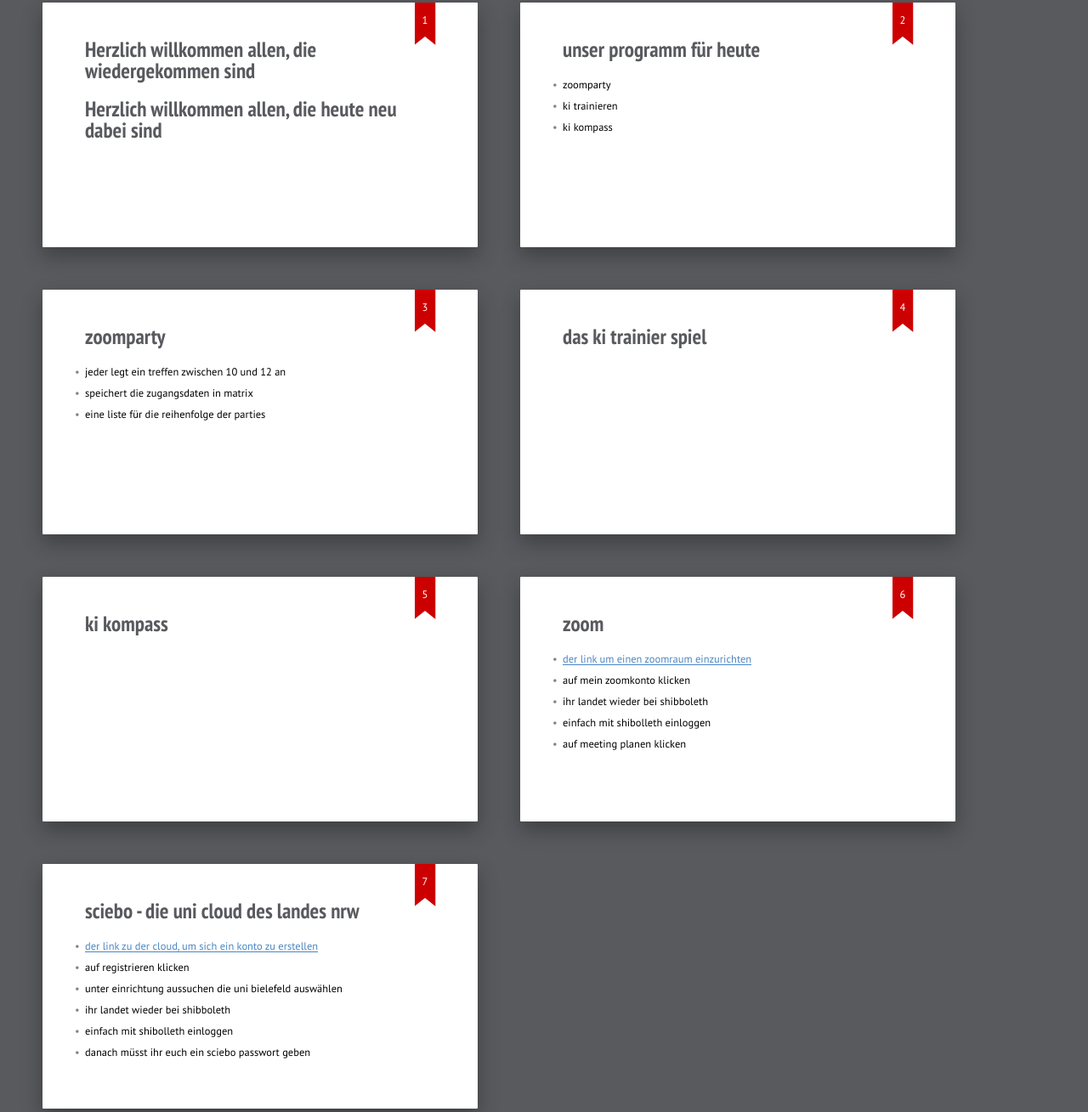
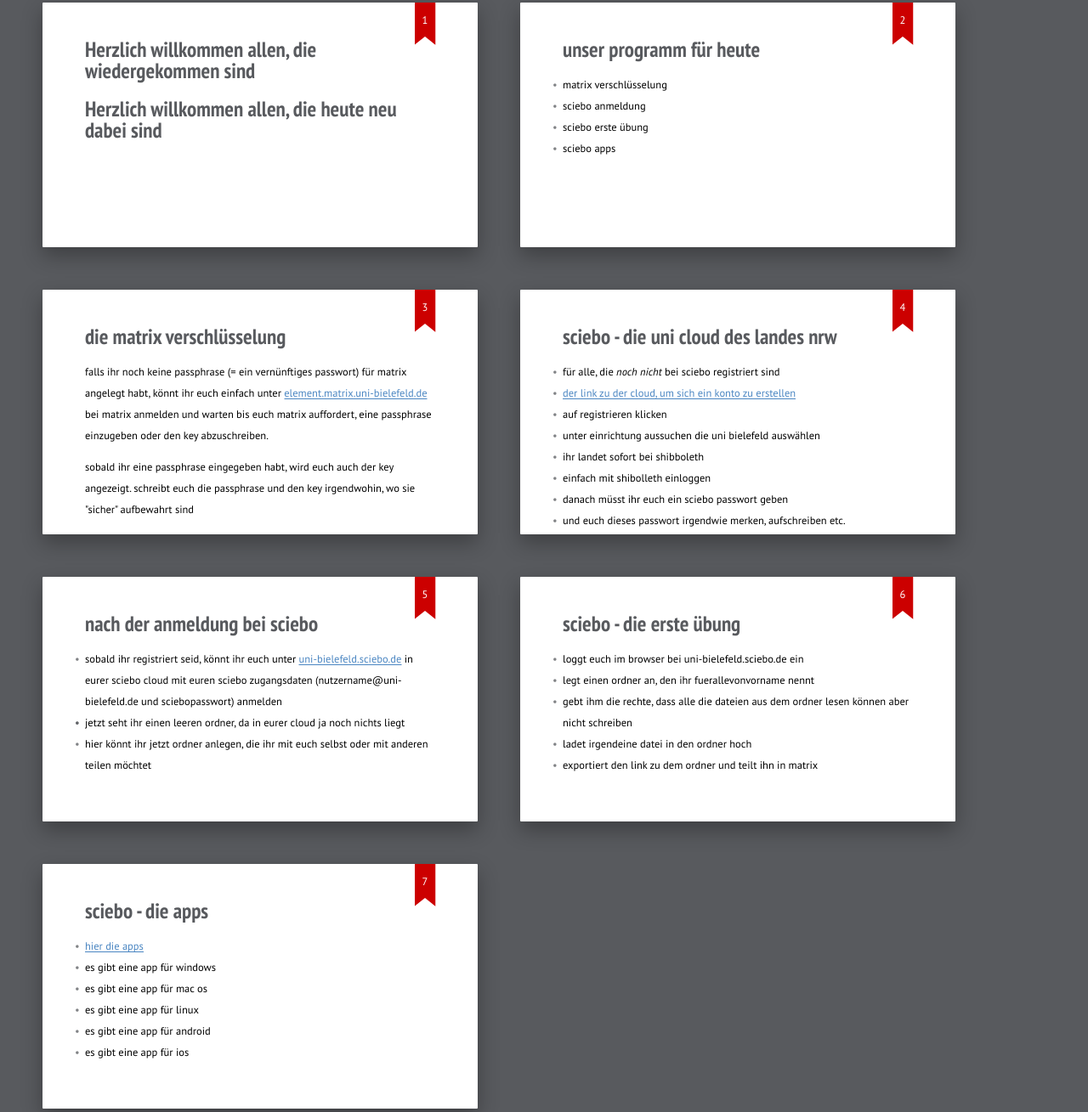
Before and after one commit to digitaleangebote/slides, a plain HTML site: page 16012025/index.html in a window 1280 px wide. Shown: the part 171-1480 px from the top of the page at 85% size. Drawn offline with Linux system fonts and the light colour scheme.

Commit message:
sciebo_apps

```diff
--- a/16012025/index.html
+++ b/16012025/index.html
@@ -25,45 +25,58 @@
     <section class="slide">
         <h2>unser programm für heute</h2>
         <ul>
-            <li>zoomparty</li>
-            <li>ki trainieren</li>
-            <li>ki kompass</li>
+            <li>matrix verschlüsselung</li>
+            <li>sciebo anmeldung</li>
+            <li>sciebo erste übung</li>
+            <li>sciebo apps</li>
         </ul>
     </section>
     <section class="slide">
-        <h2>zoomparty</h2>
-        <ul>
-            <li>jeder legt ein treffen zwischen 10 und 12 an</li>
-            <li>speichert die zugangsdaten in matrix</li>
-            <li>eine liste für die reihenfolge der parties</li>
-        </ul>
-       </section>
-    <section class="slide">
-        <h2>das ki trainier spiel</h2>
-    </section>
-    <section class="slide">
-        <h2>ki kompass</h2>
-    </section>
-
-    <section class="slide">
-        <h2>zoom</h2>
-        <ul>
-        <li><a href="uni-bielefeld.zoom.us">der link um einen zoomraum einzurichten</a></li>
-        <li>auf mein zoomkonto klicken</li>
-        <li>ihr landet wieder bei shibboleth</li>
-        <li>einfach mit shibolleth einloggen</li>
-        <li>auf meeting planen klicken</li>
-        </ul>
+        <h2>die matrix verschlüsselung</h2>
+        <p>falls ihr noch keine passphrase (= ein vernünftiges passwort) für matrix angelegt habt, könnt ihr euch einfach unter <a href="https://element.matrix.uni-bielefeld.de/#/welcome">element.matrix.uni-bielefeld.de</a> bei matrix anmelden und warten bis euch matrix auffordert, eine passphrase einzugeben oder den key abzuschreiben.</p>
+        <p>sobald ihr eine passphrase eingegeben habt, wird euch auch der key angezeigt. schreibt euch die passphrase und den key irgendwohin, wo sie "sicher" aufbewahrt sind</p>
     </section>
     <section class="slide">
         <h2>sciebo - die uni cloud des landes nrw</h2>
         <ul>
+        <li>für alle, die <em>noch nicht</em> bei sciebo registriert sind</li>
         <li><a href="https://hochschulcloud.nrw/">der link zu der cloud, um sich ein konto zu erstellen</a></li>
         <li>auf registrieren klicken</li>
         <li>unter einrichtung aussuchen die uni bielefeld auswählen</li>
-        <li>ihr landet wieder bei shibboleth</li>
+        <li>ihr landet sofort bei shibboleth</li>
         <li>einfach mit shibolleth einloggen</li>
         <li>danach müsst ihr euch ein sciebo passwort geben</li>
+        <li>und euch dieses passwort irgendwie merken, aufschreiben etc.</li>
+    </ul>
+    </section>
+    <section class="slide">
+        <h2>nach der anmeldung bei sciebo</h2>
+        <ul>
+        <li>sobald ihr registriert seid, könnt ihr euch unter <a href="https://uni-bielefeld.sciebo.de">uni-bielefeld.sciebo.de</a> in eurer sciebo cloud mit euren sciebo zugangsdaten (nutzername@uni-bielefeld.de und sciebopasswort) anmelden</li>
+        <li></li>
+        <li>jetzt seht ihr einen leeren ordner, da in eurer cloud ja noch nichts liegt</li>
+        <li>hier könnt ihr jetzt ordner anlegen, die ihr mit euch selbst oder mit anderen teilen möchtet</li>
+    </ul>
+    </section>
+    <section class="slide">
+        <h2>sciebo - die erste übung</h2>
+        <ul>
+            <li>loggt euch im browser bei uni-bielefeld.sciebo.de ein</li>
+            <li>legt einen ordner an, den ihr fuerallevonvorname nennt</li>
+            <li>gebt ihm die rechte, dass alle die dateien aus dem ordner lesen können aber nicht schreiben</li>
+            <li>ladet irgendeine datei in den ordner hoch</li>
+            <li>exportiert den link zu dem ordner und teilt ihn in matrix</p>
+    </ul>
+    </section>
+    <section class="slide">
+        <h2>sciebo - die apps</h2>
+        <ul>
+            <li><a href="https://www.hochschulcloud.nrw/de/download/index.html">hier die apps</a></li>
+            <li>es gibt eine app für windows</li>
+            <li>es gibt eine app für mac os</li>
+            <li>es gibt eine app für linux</li>
+            <li>es gibt eine app für android</li>
+            <li>es gibt eine app für ios</li>
     </ul>
     </section>
 
```
Also changed, not shown: index.html (+1 -1 lines).
